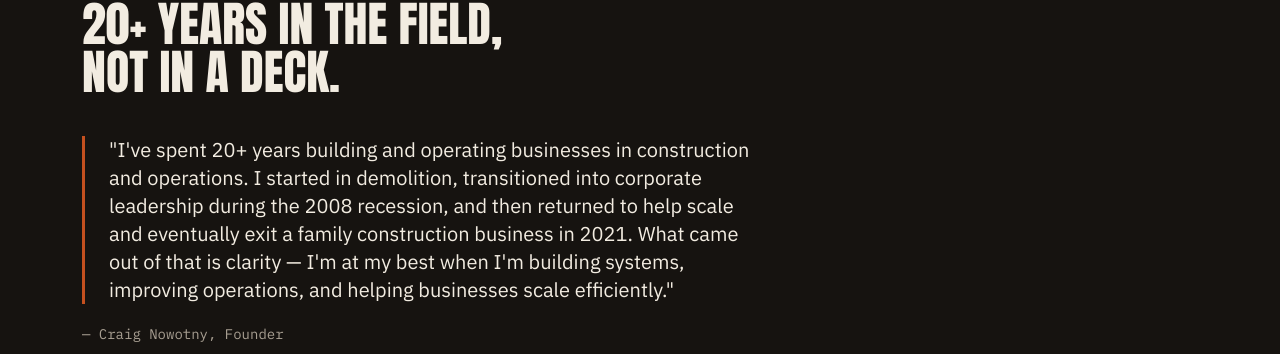
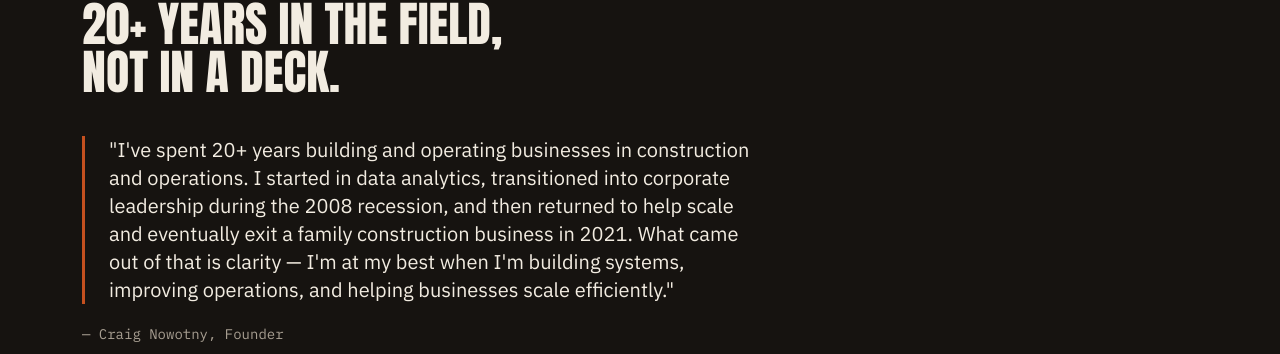
Before and after one commit to gremlinbooks/oakbridge-site, a Next.js app: page / in a window 1280 px wide. Shown: the part 3309-3663 px from the top of the page. Built offline with nearby package versions, Linux system fonts and the light colour scheme.

Commit message:
About: change 'demolition' to 'data analytics'

```diff
--- a/app/page.tsx
+++ b/app/page.tsx
@@ -124,7 +124,7 @@ export default function Home() {
         <div className="max-w-[680px]">
           <blockquote className="border-l-[3px] border-rust pl-5 sm:pl-6 text-lg sm:text-xl leading-relaxed text-ink mb-5 not-italic">
             &quot;I&apos;ve spent 20+ years building and operating businesses in construction and operations. I started in
-            demolition, transitioned into corporate leadership during the 2008 recession, and then returned to help scale
+            data analytics, transitioned into corporate leadership during the 2008 recession, and then returned to help scale
             and eventually exit a family construction business in 2021. What came out of that is clarity — I&apos;m at my
             best when I&apos;m building systems, improving operations, and helping businesses scale efficiently.&quot;
           </blockquote>
```
